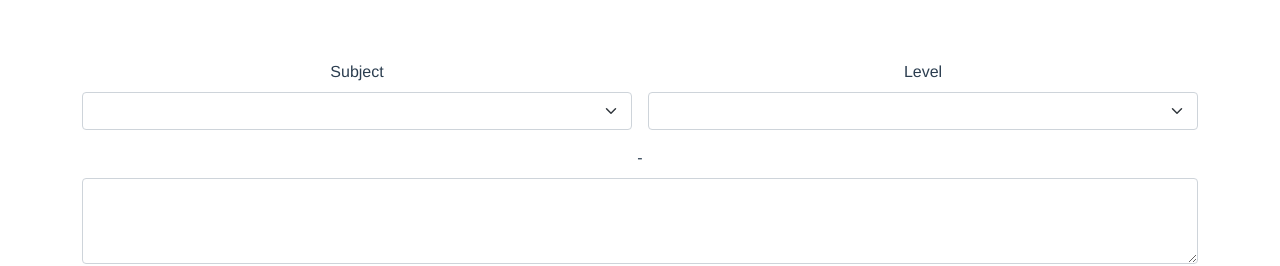
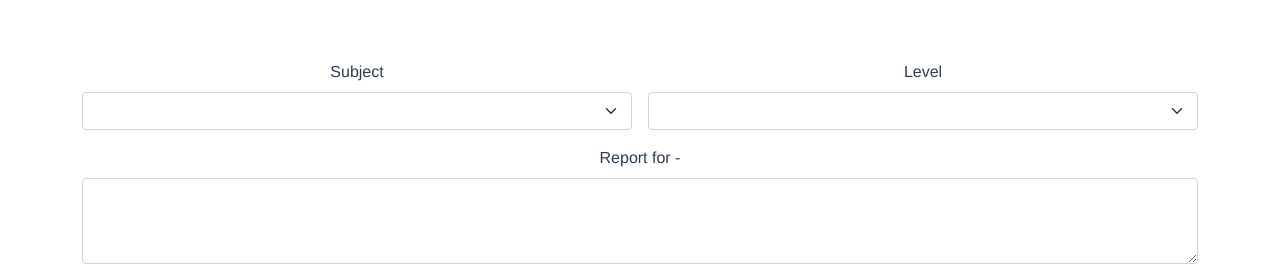
Before and after one commit to spiderPan/report_card, a Vue app: page / in a window 1280 px wide. Shown: the top 266 px of the page. Built offline with nearby package versions, Linux system fonts and the light colour scheme.

Commit message:
update lable

```diff
--- a/src/components/Generator.vue
+++ b/src/components/Generator.vue
@@ -27,7 +27,7 @@
       </div>
       <div class="mb-3">
         <label for="exampleFormControlTextarea1" class="form-label"
-          >{{ subject }} - {{ level }}</label
+          >Report for {{ subject }} - {{ level }}</label
         >
         <textarea
           class="form-control"
```
